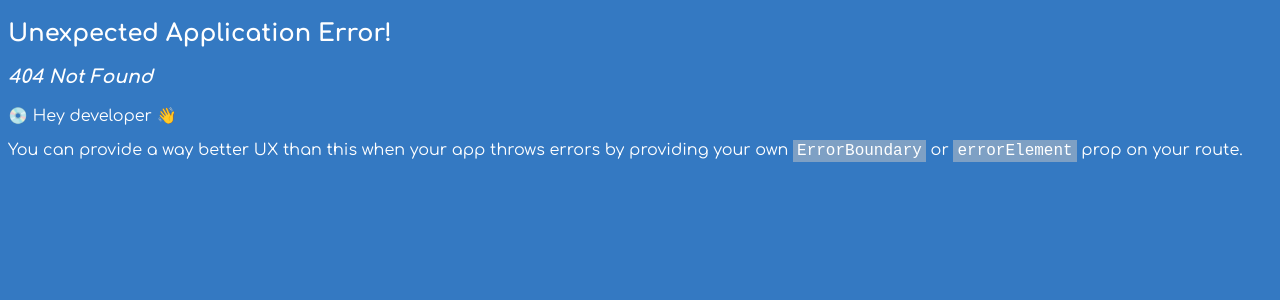
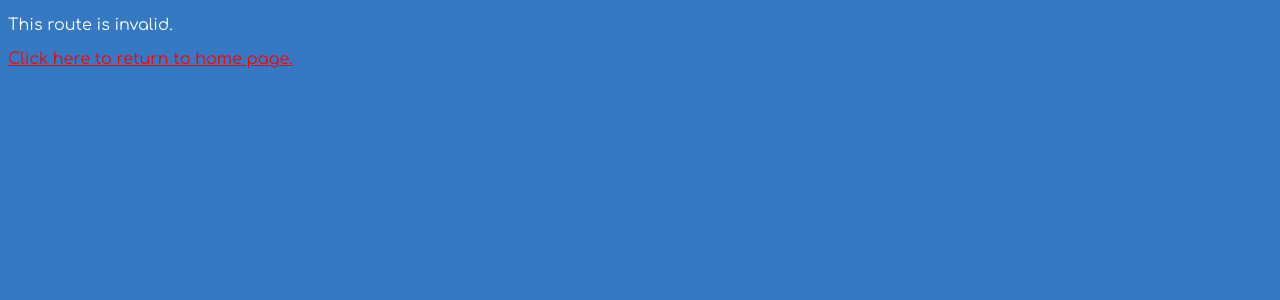
Before and after one commit to Boys-Who-Cry/weather, a React (Vite) app in the folder weather-react/: page /weather in a window 1280 px wide. Before the commit this address had no page. Shown: the top 300 px of the page. Built offline with nearby package versions, Linux system fonts and the light colour scheme.

Commit message:
Refactored routes into its own file. Created an error component that acts as a basic fallback. Reorganized file structure.

```diff
--- a/weather-react/src/App.jsx
+++ b/weather-react/src/App.jsx
@@ -1,5 +1,5 @@
-import Home from "./Home.jsx";
-import "./index.css";
+import Home from "./pages/Home.jsx";
+import "./css/index.css";
 const App = () => {
   return (
     <>
--- a/weather-react/src/DisplayWeather.jsx
+++ b/weather-react/src/components/DisplayWeather.jsx
@@ -1,5 +1,5 @@
-import { useFetchWeatherData } from "./useFetchWeatherData";
-import styles from "./main.module.css";
+import { useFetchWeatherData } from "../hooks/useFetchWeatherData";
+import styles from "../css/main.module.css";
 const DisplayWeather = (props) => {
   const location = props.location;
   const { data, error, loading } = useFetchWeatherData(location);
--- a/weather-react/src/FetchWeatherForm.jsx
+++ b/weather-react/src/components/FetchWeatherForm.jsx
@@ -1,6 +1,6 @@
 import { useState } from "react";
 import { Link } from "react-router-dom";
-import Button from "./Button";
+import Button from "../utils/Button";
 const FetchWeatherForm = (props) => {
   const [inputValue, setInputValue] = useState("");
   const handleInput = (event) => {
--- a/weather-react/src/Home.jsx
+++ b/weather-react/src/pages/Home.jsx
@@ -1,6 +1,6 @@
-import FetchWeatherForm from "./FetchWeatherForm";
-import "./index.css";
-import styles from "./main.module.css";
+import FetchWeatherForm from "../components/FetchWeatherForm";
+import "../css/index.css";
+import styles from "../css/main.module.css";
 const Home = () => {
   return (
     <>
--- a/weather-react/src/Weather.jsx
+++ b/weather-react/src/pages/Weather.jsx
@@ -1,7 +1,7 @@
-import FetchWeatherForm from "./FetchWeatherForm";
-import DisplayWeather from "./DisplayWeather";
+import FetchWeatherForm from "../components/FetchWeatherForm";
+import DisplayWeather from "../components/DisplayWeather";
 import { useParams } from "react-router-dom";
-import styles from "./main.module.css";
+import styles from "../css/main.module.css";
 const Weather = () => {
   const { location } = useParams();
   return (
--- a/weather-react/src/Button.jsx
+++ b/weather-react/src/utils/Button.jsx
@@ -1,4 +1,4 @@
-import "./index.css";
+import "../css/index.css";
 const Button = (props) => {
   return (
     <>
--- /dev/null
+++ b/weather-react/src/utils/Error.jsx
@@ -0,0 +1,12 @@
+import { Link } from "react-router-dom";
+const Error = () => {
+  return (
+    <>
+      <p>This route is invalid.</p>
+      <Link style={{ color: "red" }} to="/">
+        Click here to return to home page.
+      </Link>
+    </>
+  );
+};
+export default Error;
--- /dev/null
+++ b/weather-react/src/utils/Routes.jsx
@@ -0,0 +1,19 @@
+import App from "../App.jsx";
+import Weather from "../pages/Weather.jsx";
+import Error from "../utils/Error.jsx";
+const routes = [
+  {
+    path: "/",
+    element: <App />,
+  },
+  {
+    path: "weather/:location",
+    element: <Weather />,
+    errorElement: <Error />,
+  },
+  {
+    path: "weather/",
+    element: <Error />,
+  },
+];
+export default routes;
```
Also changed, not shown: weather-react/src/main.jsx (+2 -12 lines), weather-react/src/css/index.css (renamed from weather-react/src/index.css), weather-react/src/css/main.module.css (renamed from weather-react/src/main.module.css), weather-react/src/hooks/useFetchWeatherData.js (renamed from weather-react/src/useFetchWeatherData.js).
